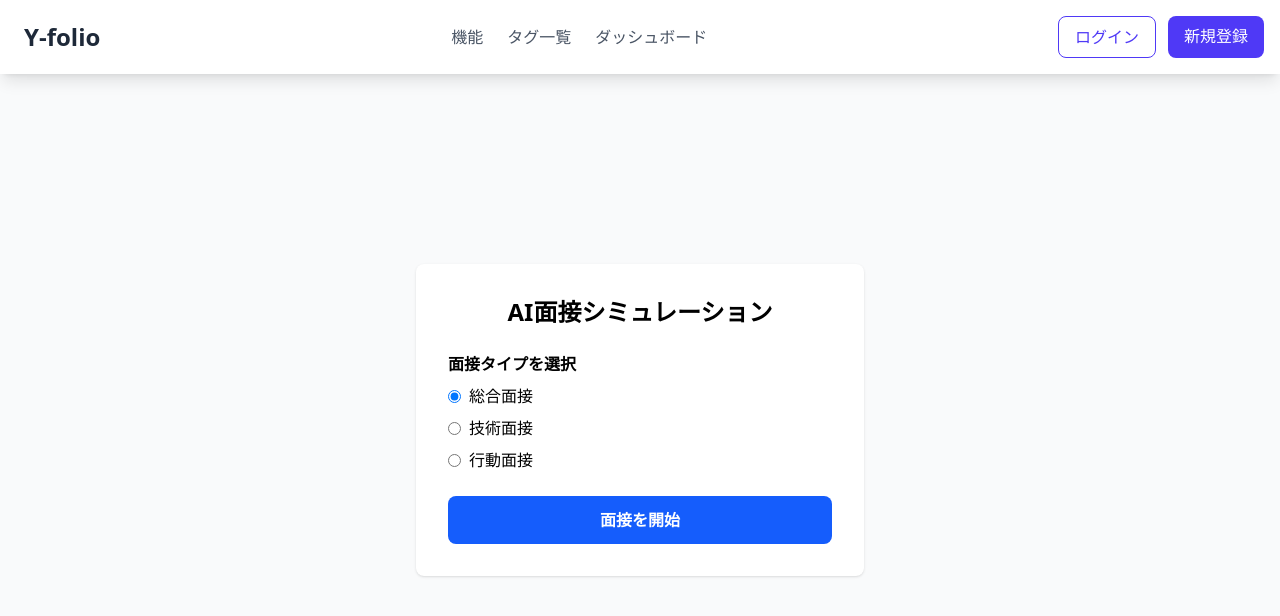
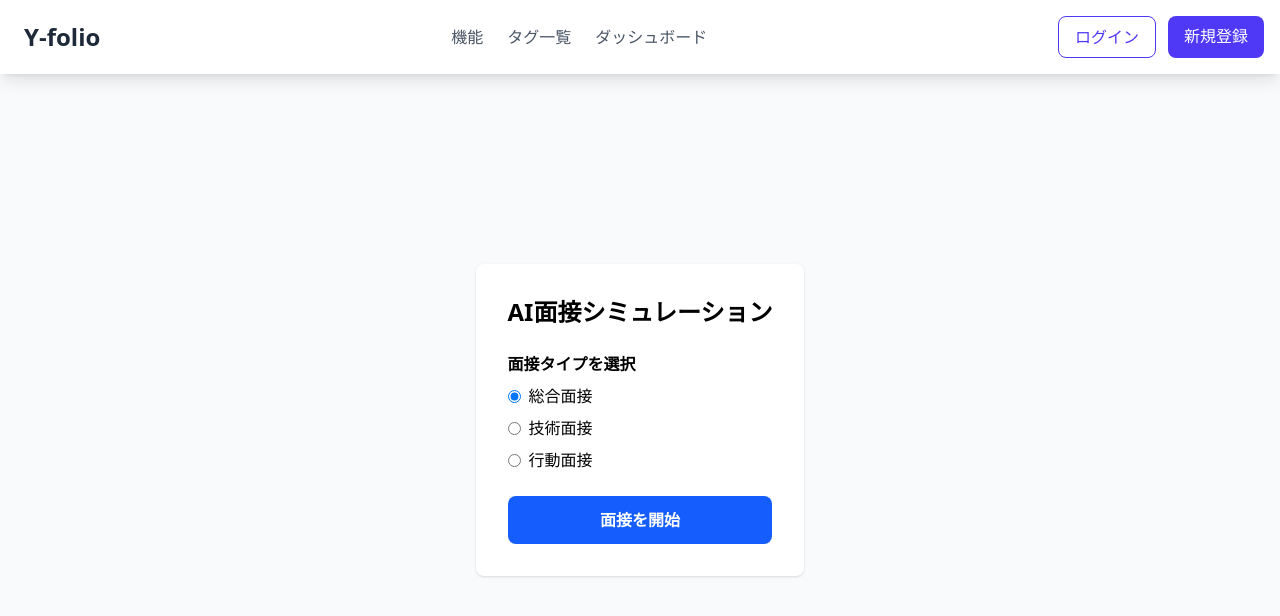
Before and after one commit to Ma2-take/y-folio-next, a Next.js app: page /interview in a window 1280 px wide. Shown: the top 616 px of the page. Built offline with nearby package versions, Linux system fonts and the light colour scheme; no server answers.

Commit message:
ダミー質問へ切り替え

```diff
--- a/src/app/interview/page.tsx
+++ b/src/app/interview/page.tsx
@@ -3,38 +3,27 @@ import { useState } from "react";
 import InterviewSetup from "@/components/InterviewSetup";
 import InterviewSession from "@/components/InterviewSession";
 import InterviewResults from "@/components/InterviewResults";
-import { testUser } from "@/data/TestUser";
-import { testPortfolio } from "@/data/TestPortfolio";
-import { generateInterviewQuestionsWithGemini } from "@/lib/gemini";
 
 export default function InterviewPage() {
   const [step, setStep] = useState<'setup' | 'session' | 'result'>('setup');
   const [questions, setQuestions] = useState<{ id: number; question: string }[]>([]);
-  const [loading, setLoading] = useState(false);
-  const [error, setError] = useState("");
 
-  // 面接開始時にGemini APIで質問生成
+  // ダミーの質問リスト
+  const dummyQuestions = [
+    { id: 1, question: "自己紹介をお願いします。" },
+    { id: 2, question: "ポートフォリオで最も力を入れた経験について教えてください。" },
+    { id: 3, question: "今後どのようなキャリアを目指していますか？" },
+  ];
+
+  // 面接開始時にダミー質問をセット
   const handleStart = async () => {
-    setLoading(true);
-    setError("");
-    try {
-      const qs = await generateInterviewQuestionsWithGemini({ user: testUser, portfolio: testPortfolio });
-      setQuestions(qs);
-      setStep('session');
-    } catch (e) {
-      setError("質問生成に失敗しました。しばらくしてから再度お試しください。");
-    } finally {
-      setLoading(false);
-    }
+    setQuestions(dummyQuestions);
+    setStep('session');
   };
 
   return (
     <div className="min-h-screen bg-gray-50 flex items-center justify-center">
-      {step === 'setup' && <div className="w-full max-w-md">
-        <InterviewSetup onStart={handleStart} />
-        {loading && <div className="text-center text-blue-600 mt-4">質問を生成中...</div>}
-        {error && <div className="text-center text-red-600 mt-4">{error}</div>}
-      </div>}
+      {step === 'setup' && <InterviewSetup onStart={handleStart} />}
       {step === 'session' && <InterviewSession onFinish={() => setStep('result')} questions={questions} />}
       {step === 'result' && <InterviewResults onRestart={() => setStep('setup')} />}
     </div>
```
